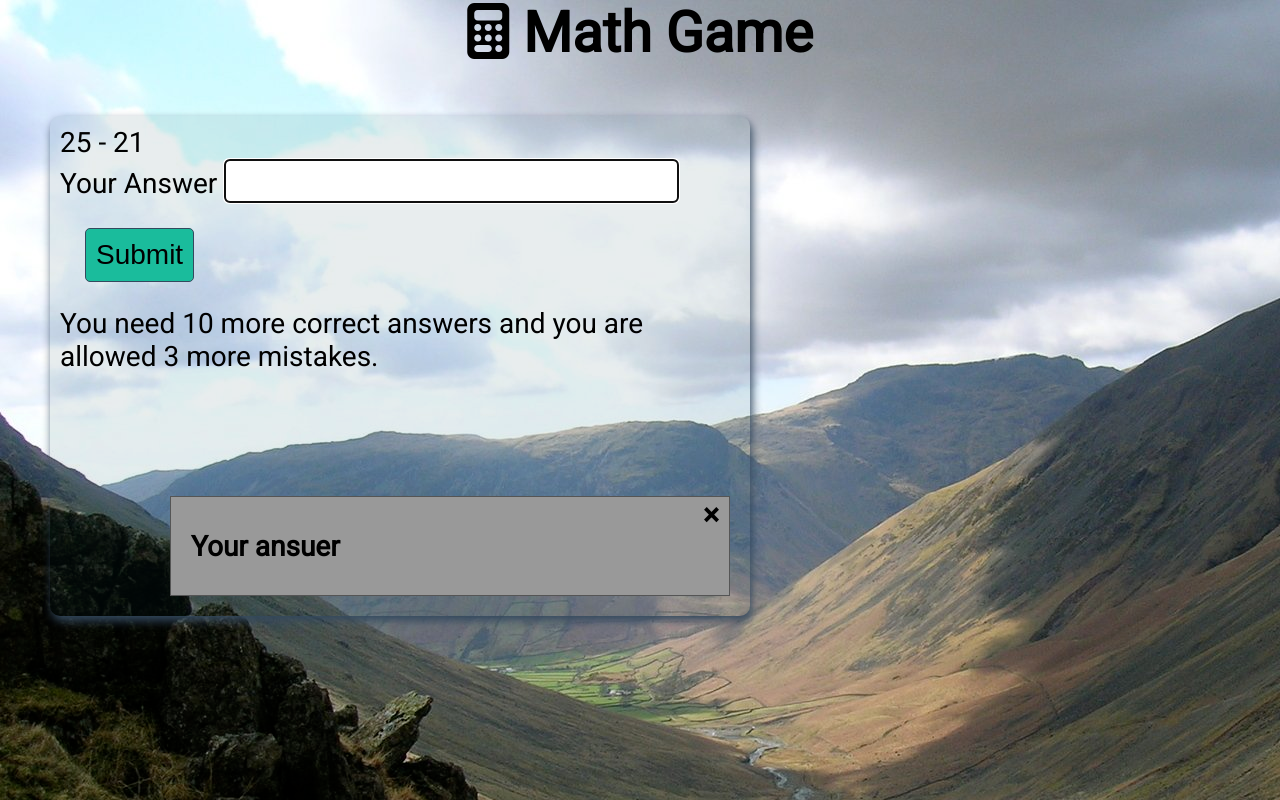
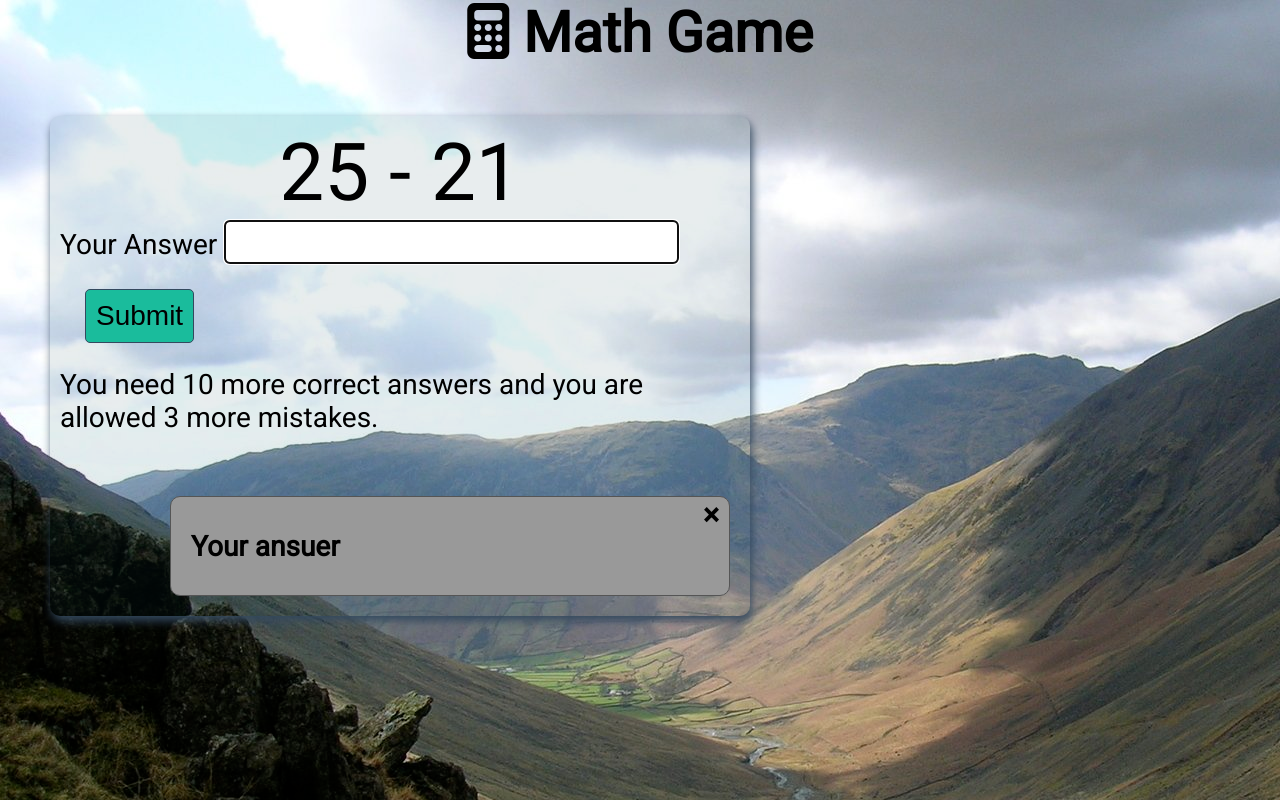
Before and after one commit to SnezhanaZdravkova/practice-math, a plain HTML site: page index.html in a window 1280 px wide. Drawn offline with Linux system fonts and the light colour scheme.

Commit message:
Add style to first line of the game

```diff
--- a/assets/css/style.css
+++ b/assets/css/style.css
@@ -24,10 +24,14 @@ h1{
     box-shadow: 2px 5px 10px #34495e;
     width: 700px;
     height: 500px;
-    justify-content: center center;
     align-items: center;
     position: relative;
     margin: 50px;
+}
+.game{
+    font-size: 80px;
+    position: relative;
+    text-align: center;
 }
 #result{
     border-radius: 5px;
@@ -52,6 +56,7 @@ button:hover{
     width: 80%;
     height: 100px;
     border: 1px solid #555;
+    border-radius: 10px;
     padding: 20px;
     font-weight: bold;
     display: flex;
```
